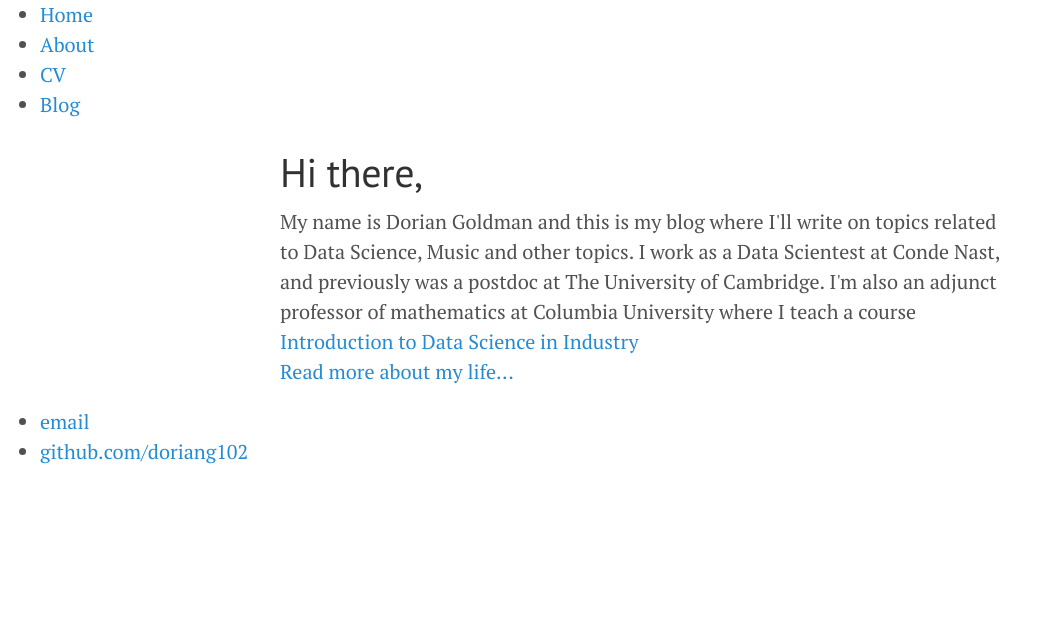
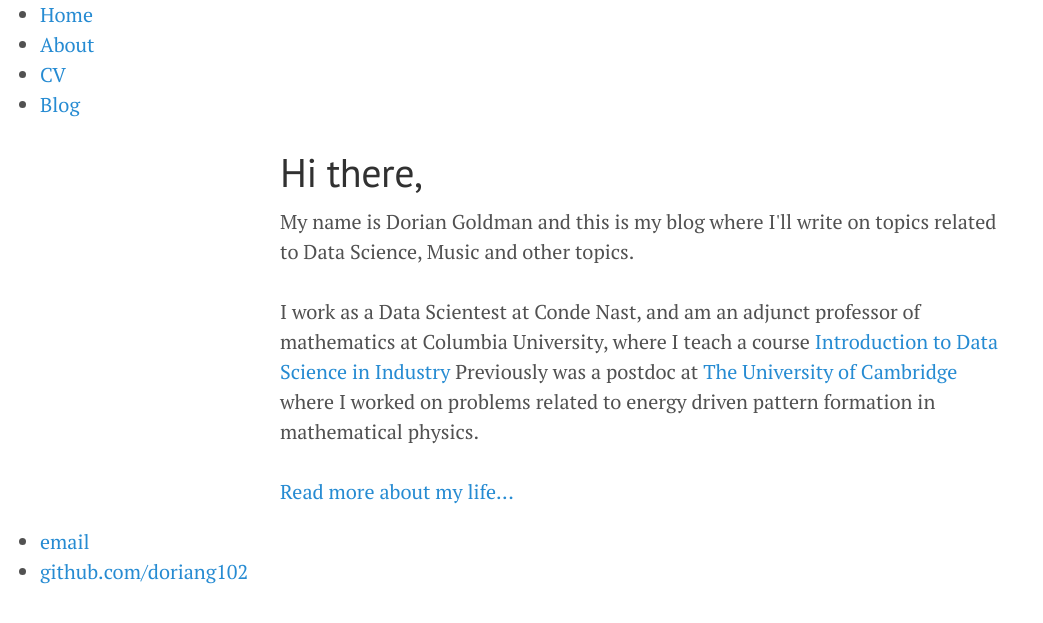
Before and after one commit to doriang102/doriang102.github.io, a Jekyll site: the page built from index.html, in a window 1280 px wide. Shown: the top 623 px of the page, without its empty margins (0-1043 px from the left). Built offline with Jekyll 4.4.1, drawn with Linux system fonts in a browser that asks for light colours.

Commit message:
Update index.html

```diff
--- a/index.html
+++ b/index.html
@@ -3,9 +3,14 @@ layout: default
 title: Data Science - Theory and Practice
 ---
 <div class="blurb">
-	<h1>Hi there, </h1>My name is Dorian Goldman and this is my blog where I'll write on topics related to Data Science, Music and other topics.
+	<h1>Hi there, </h1>My name is Dorian Goldman and this is my blog where I'll write on topics related to Data Science, Music and other topics.<br><br>
 
-	I work as a Data Scientest at Conde Nast, and previously was a postdoc at The University of Cambridge. I'm also an adjunct professor of mathematics
-	at Columbia University where I teach a course <a href="https://github.com/Columbia-Intro-Data-Science/APMAE4990-">Introduction to Data Science in Industry </a>
+	I work as a Data Scientest at Conde Nast, and am an adjunct professor of mathematics
+	at Columbia University, where I teach a course <a href="https://github.com/Columbia-Intro-Data-Science/APMAE4990-">Introduction to Data Science in Industry </a>
+
+
+	Previously was a postdoc at <a href="https://www.dpmms.cam.ac.uk/~dg443/">The University of Cambridge</a> where I worked on problems
+	related to energy driven pattern formation in mathematical physics.
+	<br><br>
 	<p><a href="/about">Read more about my life...</a></p>
 </div><!-- /.blurb -->
```
